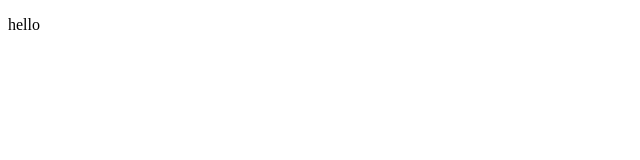
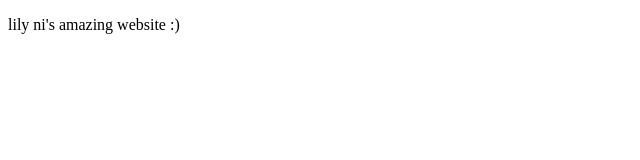
Before and after one commit to nixiaotang/website, a plain HTML site: page index.html in a window 1280 px wide. Shown: the whole page, without its empty margins (0-640 px from the left). Drawn offline with Linux system fonts and the light colour scheme.

Commit message:
Update index.html

```diff
--- a/index.html
+++ b/index.html
@@ -8,7 +8,7 @@
 <body>
 
 
-    <p>hello</p>
+    <p>lily ni's amazing website :)</p>
 
 
 </body>
```
